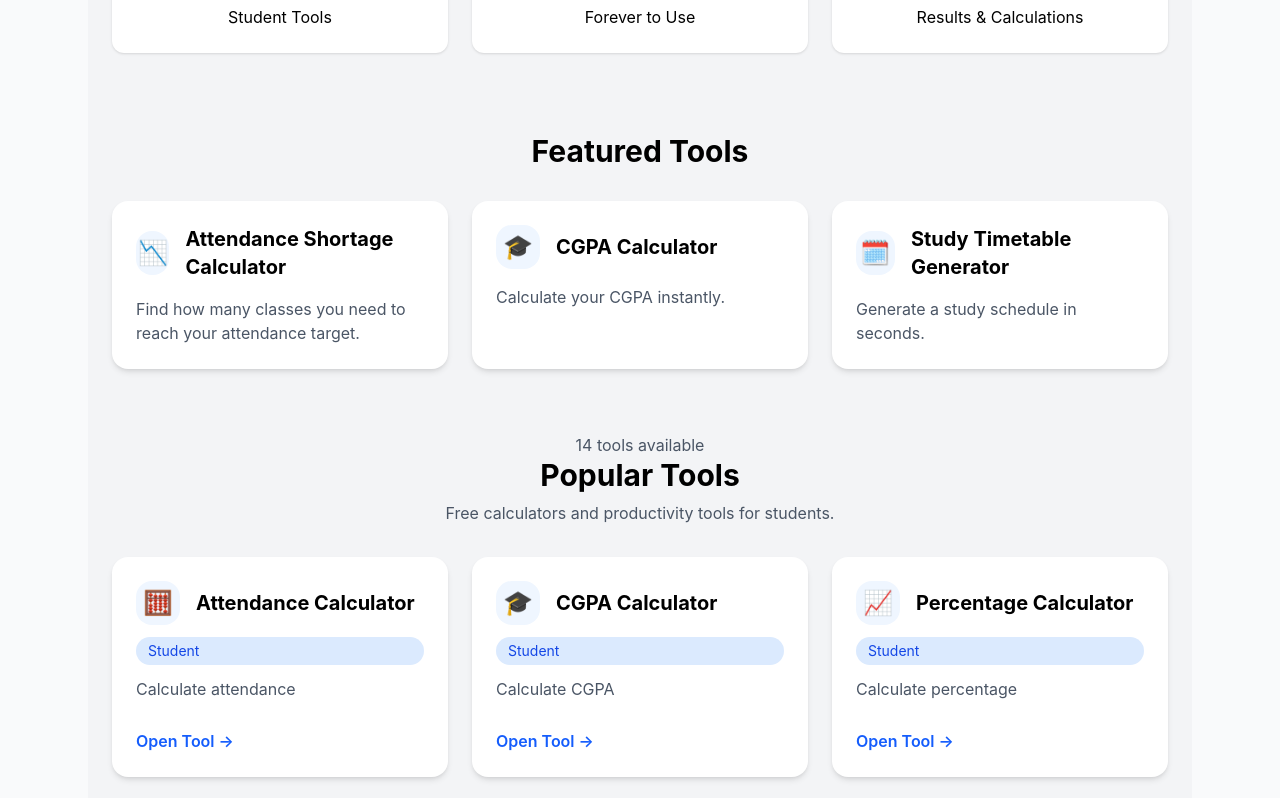
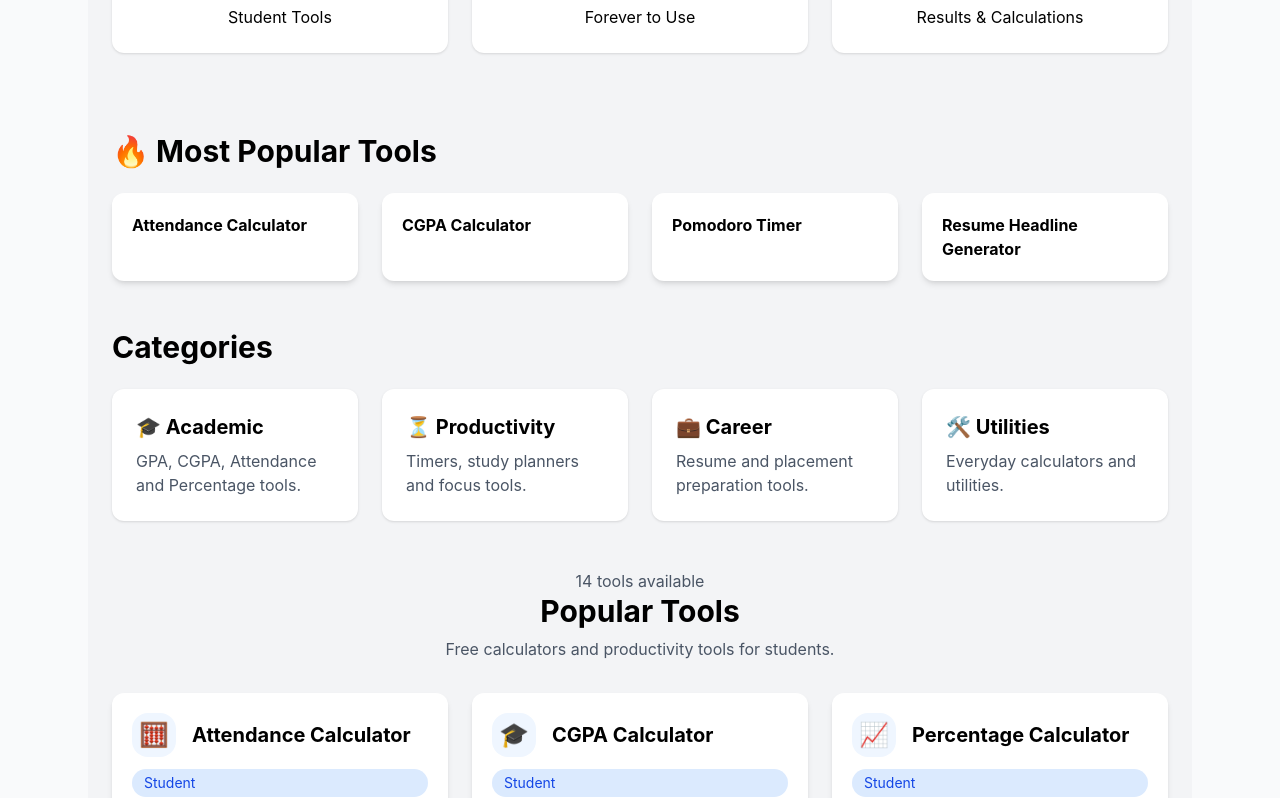
Before and after one commit to Rohith-216/student-toolkit, a React (Vite) app: page / in a window 1280 px wide. Shown: the part 463-1261 px from the top of the page. Built offline with nearby package versions, Linux system fonts and the light colour scheme.

Commit message:
Made ui better

```diff
--- a/src/components/Footer.jsx
+++ b/src/components/Footer.jsx
@@ -5,6 +5,7 @@ export default function Footer() {
     <footer className="bg-gray-900 text-white mt-10">
       <div className="max-w-6xl mx-auto w-full px-4 py-8 sm:px-6">
         <div className="flex flex-wrap gap-4 items-center justify-center sm:justify-between">
+          <Link to="/">Home</Link>
           <Link to="/about">About</Link>
           <Link to="/contact">Contact</Link>
           <Link to="/privacy-policy">Privacy Policy</Link>
--- a/src/pages/Home.jsx
+++ b/src/pages/Home.jsx
@@ -7,8 +7,9 @@ import { Helmet } from "react-helmet-async";
 export default function Home() {
   const [search, setSearch] = useState("");
 
-  const filteredTools = tools.filter(tool =>
-    tool.name.toLowerCase().includes(search.toLowerCase())
+  const filteredTools = tools.filter((tool) =>
+    tool.name.toLowerCase().includes(search.toLowerCase()) ||
+    tool.description.toLowerCase().includes(search.toLowerCase())
   );
   return (
     <Layout title="">
@@ -57,65 +58,67 @@ export default function Home() {
         </div>
 
         <div className="max-w-6xl mx-auto w-full px-4 py-10 sm:px-6">
-          {/* Featured Tools Section */}
-          <div className="mb-16">
-            <div className="text-center mb-8">
-              <h2 className="text-3xl font-bold">
-                Featured Tools
-              </h2>
-            </div>
-
-            <div className="grid md:grid-cols-3 gap-6">
+          <div className="mb-12">
+            <h2 className="text-3xl font-bold mb-6">
+              🔥 Most Popular Tools
+            </h2>
+            <div className="grid md:grid-cols-2 lg:grid-cols-4 gap-6">
               <Link
-                to="/attendance-shortage-calculator"
-                className="bg-white rounded-2xl p-6 shadow-md hover:shadow-xl hover:-translate-y-1 transition duration-300"
+                to="/attendance-calculator"
+                className="bg-white shadow-md rounded-xl p-5 hover:shadow-xl transition"
               >
-                <div className="flex items-center gap-4 mb-4">
-                <span className="inline-flex items-center justify-center w-11 h-11 rounded-2xl bg-blue-50 text-blue-600 text-2xl">
-                  📉
-                </span>
-                <h3 className="font-bold text-xl">
-                  Attendance Shortage Calculator
-                </h3>
-              </div>
-              <p className="text-gray-600">
-                Find how many classes you need to reach your attendance target.
-              </p>
+                <h3 className="font-bold">Attendance Calculator</h3>
               </Link>
-
               <Link
                 to="/cgpa-calculator"
-                className="bg-white rounded-2xl p-6 shadow-md hover:shadow-xl hover:-translate-y-1 transition duration-300"
+                className="bg-white shadow-md rounded-xl p-5 hover:shadow-xl transition"
               >
-                <div className="flex items-center gap-4 mb-4">
-                  <span className="inline-flex items-center justify-center w-11 h-11 rounded-2xl bg-blue-50 text-blue-600 text-2xl">
-                    🎓
-                  </span>
-                  <h3 className="font-bold text-xl">
-                    CGPA Calculator
-                  </h3>
-                </div>
-                <p className="text-gray-600">
-                  Calculate your CGPA instantly.
+                <h3 className="font-bold">CGPA Calculator</h3>
+              </Link>
+              <Link
+                to="/pomodoro-timer"
+                className="bg-white shadow-md rounded-xl p-5 hover:shadow-xl transition"
+              >
+                <h3 className="font-bold">Pomodoro Timer</h3>
+              </Link>
+              <Link
+                to="/resume-headline-generator"
+                className="bg-white shadow-md rounded-xl p-5 hover:shadow-xl transition"
+              >
+                <h3 className="font-bold">Resume Headline Generator</h3>
+              </Link>
+            </div>
+          </div>
+
+          <div className="mb-12">
+            <h2 className="text-3xl font-bold mb-6">
+              Categories
+            </h2>
+            <div className="grid md:grid-cols-2 lg:grid-cols-4 gap-6">
+              <div className="bg-white p-6 rounded-xl shadow">
+                <h3 className="font-bold text-xl">🎓 Academic</h3>
+                <p className="mt-2 text-gray-600">
+                  GPA, CGPA, Attendance and Percentage tools.
                 </p>
-              </Link>
-
-              <Link
-                to="/study-timetable-generator"
-                className="bg-white rounded-2xl p-6 shadow-md hover:shadow-xl hover:-translate-y-1 transition duration-300"
-              >
-                <div className="flex items-center gap-4 mb-4">
-                  <span className="inline-flex items-center justify-center w-11 h-11 rounded-2xl bg-blue-50 text-blue-600 text-2xl">
-                    🗓️
-                  </span>
-                  <h3 className="font-bold text-xl">
-                    Study Timetable Generator
-                  </h3>
-                </div>
-                <p className="text-gray-600">
-                  Generate a study schedule in seconds.
+              </div>
+              <div className="bg-white p-6 rounded-xl shadow">
+                <h3 className="font-bold text-xl">⏳ Productivity</h3>
+                <p className="mt-2 text-gray-600">
+                  Timers, study planners and focus tools.
                 </p>
-              </Link>
+              </div>
+              <div className="bg-white p-6 rounded-xl shadow">
+                <h3 className="font-bold text-xl">💼 Career</h3>
+                <p className="mt-2 text-gray-600">
+                  Resume and placement preparation tools.
+                </p>
+              </div>
+              <div className="bg-white p-6 rounded-xl shadow">
+                <h3 className="font-bold text-xl">🛠 Utilities</h3>
+                <p className="mt-2 text-gray-600">
+                  Everyday calculators and utilities.
+                </p>
+              </div>
             </div>
           </div>
 
@@ -140,7 +143,7 @@ export default function Home() {
               <Link
                 key={tool.path}
                 to={tool.path}
-                className="bg-white rounded-2xl p-6 shadow-md hover:shadow-xl hover:-translate-y-1 transition duration-300 flex flex-col min-h-[220px]"
+                className="bg-white shadow-md rounded-xl p-5 hover:shadow-xl transition flex flex-col h-full"
               >
                 <div className="flex items-center gap-4 mb-3">
                   <span className="inline-flex items-center justify-center w-11 h-11 rounded-2xl bg-blue-50 text-blue-600 text-2xl">
@@ -155,7 +158,7 @@ export default function Home() {
                   {tool.category}
                 </span>
 
-                <p className="text-gray-600 flex-grow">
+                <p className="mt-2 text-gray-600 flex-grow">
                   {tool.description}
                 </p>
 
@@ -170,10 +173,10 @@ export default function Home() {
           <div className="mt-16 grid md:grid-cols-3 gap-6">
             <div className="bg-white rounded-2xl p-8 shadow-md text-center">
               <h3 className="text-4xl font-bold text-blue-600 mb-2">
-                10+
+                {tools.length}+
               </h3>
               <p className="text-gray-700 font-semibold">
-                Free Tools
+                Student Tools
               </p>
             </div>
 
@@ -195,6 +198,36 @@ export default function Home() {
               </p>
             </div>
           </div>
+
+          <div className="bg-white shadow-lg rounded-2xl p-8 mt-12">
+            <h2 className="text-3xl font-bold mb-6">Frequently Asked Questions</h2>
+            <div className="space-y-4">
+              <div>
+                <h3 className="font-semibold">What is StudentToolkit?</h3>
+                <p>
+                  StudentToolkit provides free calculators, productivity tools and career tools for students and freshers.
+                </p>
+              </div>
+              <div>
+                <h3 className="font-semibold">Are all tools free?</h3>
+                <p>
+                  Yes. Every tool on StudentToolkit is completely free to use.
+                </p>
+              </div>
+              <div>
+                <h3 className="font-semibold">Do I need an account?</h3>
+                <p>
+                  No. All tools work instantly without registration.
+                </p>
+              </div>
+              <div>
+                <h3 className="font-semibold">Who can use StudentToolkit?</h3>
+                <p>
+                  Students, freshers, job seekers and professionals.
+                </p>
+              </div>
+            </div>
+          </div>
         </div>
       </div>
     </Layout>
```
Also changed, not shown: 1 other file (tests, documents, lock files or other folders).
